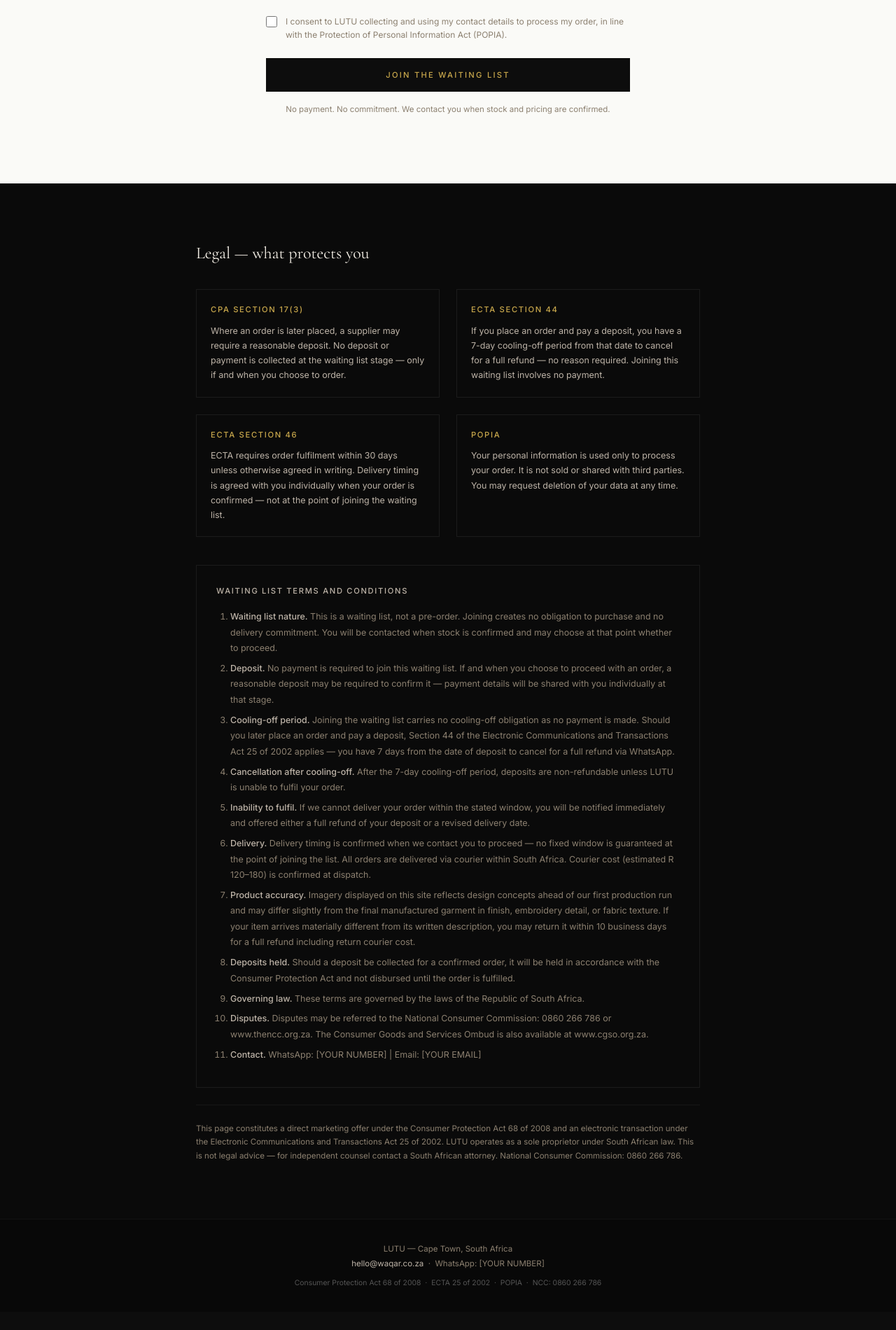
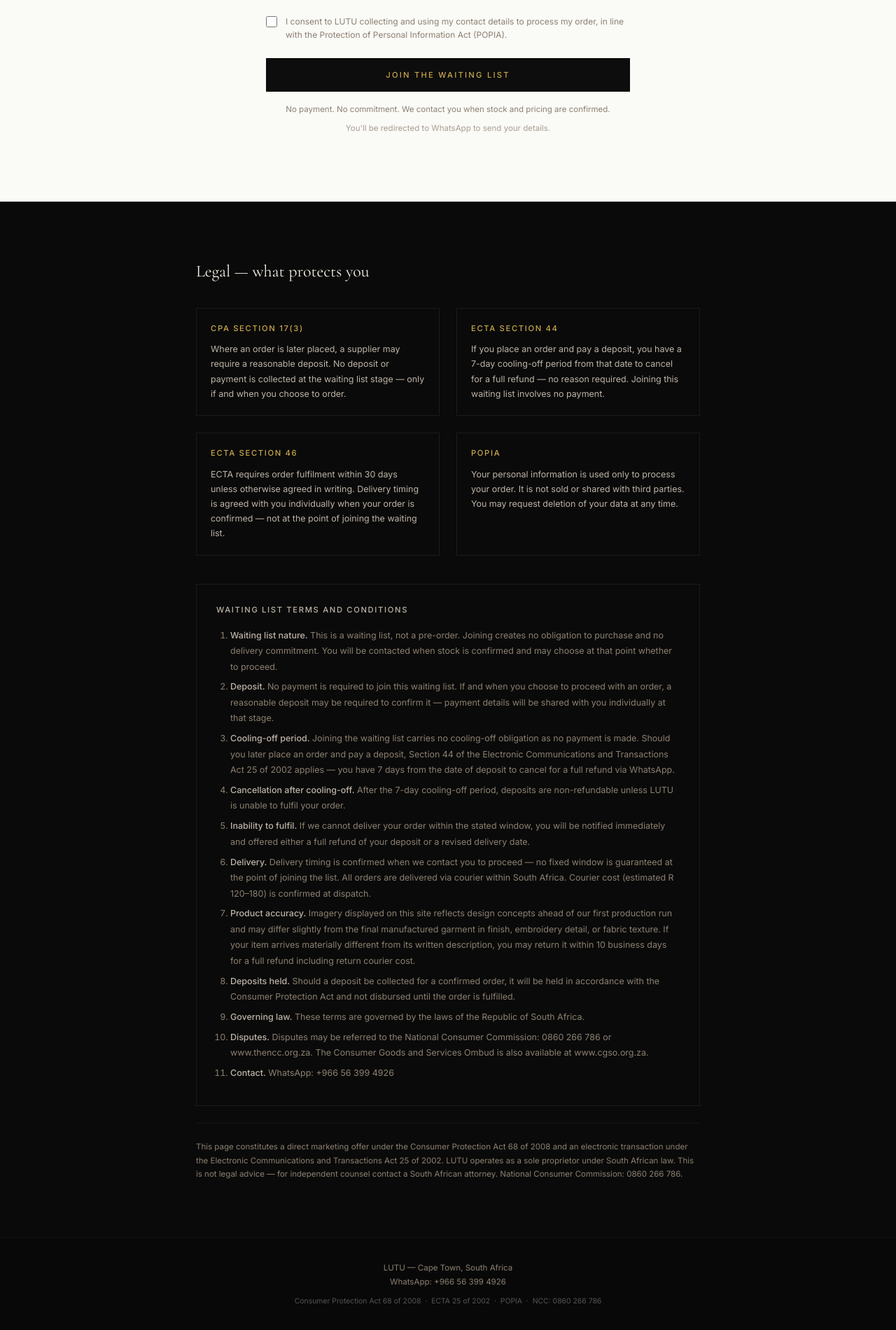
Before and after one commit to lutu-official/lutu-official.github.io, a plain HTML site: page index.html in a window 1280 px wide. Shown: the part 5073-6973 px from the top of the page at 70% size. Before the commit the page ends 6947 px from the top, so only its background shows below. Drawn offline with nearby package versions, Linux system fonts and the light colour scheme.

Commit message:
Update index.html

```diff
--- a/index.html
+++ b/index.html
@@ -979,6 +979,7 @@
 
       <button type="submit" class="submit-btn">Join the waiting list</button>
       <p class="form-note">No payment. No commitment. We contact you when stock and pricing are confirmed.</p>
+      <p class="form-note" style="margin-top: 0.5rem; opacity: 0.75;">You'll be redirected to WhatsApp to send your details.</p>
     </form>
 
     <div class="success-msg" id="successMsg">
@@ -1026,7 +1027,7 @@
         <li><strong>Deposits held.</strong> Should a deposit be collected for a confirmed order, it will be held in accordance with the Consumer Protection Act and not disbursed until the order is fulfilled.</li>
         <li><strong>Governing law.</strong> These terms are governed by the laws of the Republic of South Africa.</li>
         <li><strong>Disputes.</strong> Disputes may be referred to the National Consumer Commission: 0860 266 786 or www.thencc.org.za. The Consumer Goods and Services Ombud is also available at www.cgso.org.za.</li>
-        <li><strong>Contact.</strong> WhatsApp: [YOUR NUMBER] | Email: [YOUR EMAIL]</li>
+        <li><strong>Contact.</strong> WhatsApp: +966 56 399 4926</li>
       </ol>
     </div>
 
@@ -1037,7 +1038,7 @@
 <!-- FOOTER -->
 <footer>
   <p>LUTU — Cape Town, South Africa<br>
-  <a href="mailto:hello@heritagemodestt.co.za">hello@waqar.co.za</a> &nbsp;·&nbsp; WhatsApp: [YOUR NUMBER]<br>
+  WhatsApp: +966 56 399 4926<br>
   <small style="color:#555; font-size:0.65rem; display:block; margin-top:0.5rem;">Consumer Protection Act 68 of 2008 &nbsp;·&nbsp; ECTA 25 of 2002 &nbsp;·&nbsp; POPIA &nbsp;·&nbsp; NCC: 0860 266 786</small>
   </p>
 </footer>
@@ -1069,7 +1070,7 @@
 
     // Open WhatsApp to seller after short delay
     setTimeout(function() {
-      window.open("https://wa.me/[YOURNUMBER]?text=" + msg, '_blank');
+      window.open("https://wa.me/966563994926?text=" + msg, '_blank');
     }, 800);
   });
 </script>
```
